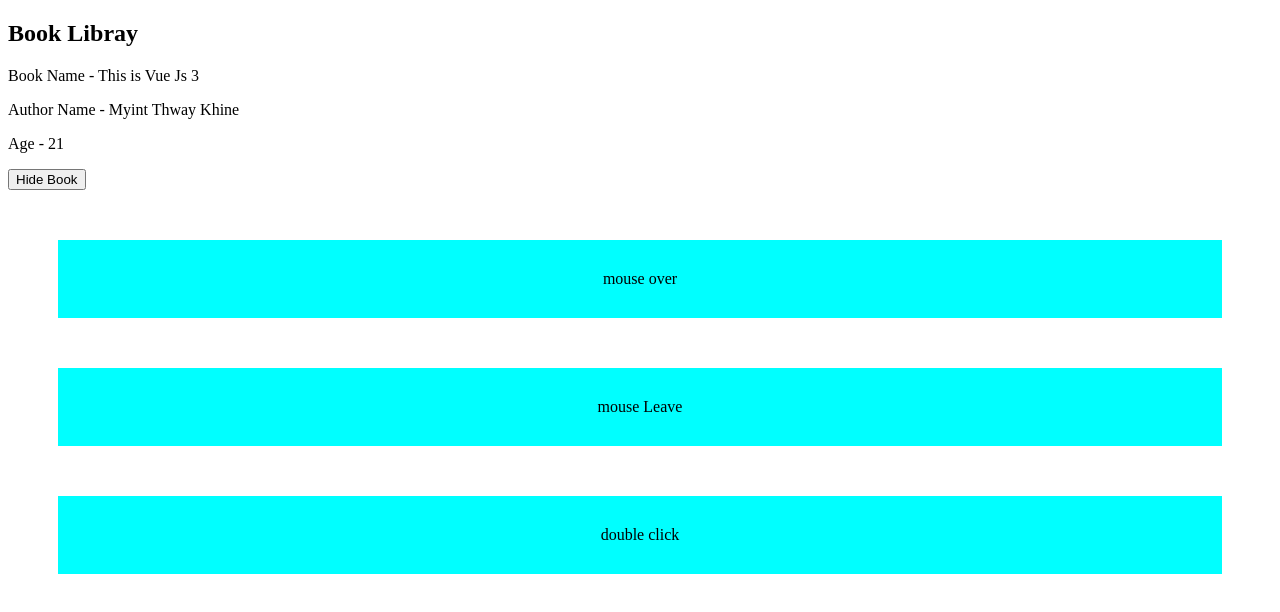
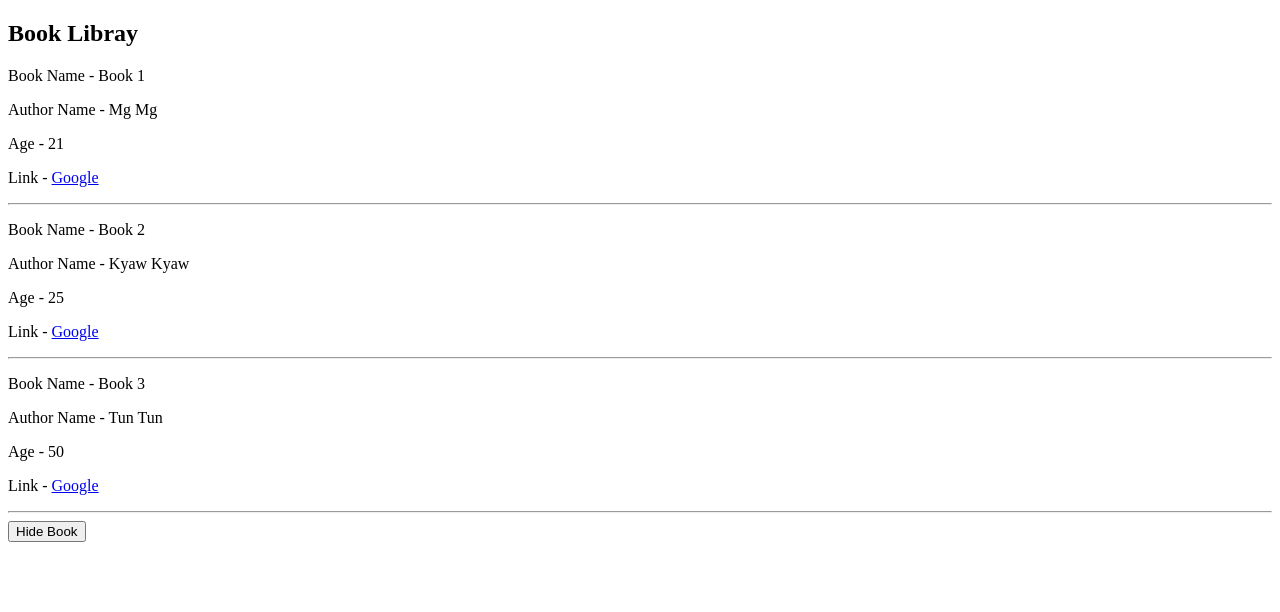
Before and after one commit to r1d3rzz/Vue3_BasicCDN, a plain HTML site: page index.html in a window 1280 px wide. Drawn offline with nearby package versions, Linux system fonts and the light colour scheme.

Commit message:
for loop (v-for) and v-bind:href (:href)

```diff
--- a/app.js
+++ b/app.js
@@ -3,9 +3,28 @@ const app = Vue.createApp({
 
   data() {
     return {
-      title: "This is Vue Js 3",
-      author: "Myint Thway Khine",
-      age: 21,
+      books: [
+        {
+          title: "Book 1",
+          author: "Mg Mg",
+          age: 21,
+          link: "https://www.google.com",
+        },
+
+        {
+          title: "Book 2",
+          author: "Kyaw Kyaw",
+          age: 25,
+          link: "https://www.google.com",
+        },
+
+        {
+          title: "Book 3",
+          author: "Tun Tun",
+          age: 50,
+          link: "https://www.google.com",
+        },
+      ],
       showBook: true,
     };
   },
@@ -14,18 +33,6 @@ const app = Vue.createApp({
     increaseAge() {
       this.age++;
     },
-
-    mouseoverHandler(event, data) {
-      console.log("mouserover is working", "( Event " + event.type + ")", data);
-    },
-
-    mouseleaveHandler() {
-      console.log("mouseleave is working");
-    },
-
-    doubleclickHandler() {
-      console.log("doubleclick is working");
-    },
   },
 });
 
--- a/index.html
+++ b/index.html
@@ -19,21 +19,18 @@
     <div id="app">
       <h2>Book Libray</h2>
       <div v-if="showBook">
-        <p>Book Name - {{title}}</p>
-        <p>Author Name - {{author}}</p>
-        <p>Age - {{age}}</p>
+        <div v-for="book in books">
+          <p>Book Name - {{book.title}}</p>
+          <p>Author Name - {{book.author}}</p>
+          <p>Age - {{book.age}}</p>
+          <p>Link - <a :href="book.link">Google</a></p>
+          <hr />
+        </div>
       </div>
       <button @click="showBook=!showBook">
         <span v-if="showBook">Hide Book</span>
         <span v-if="!showBook">Show Book</span>
       </button>
-
-      <!--mouseoverHandler($event,'Event') more than one add manually $event parameter-->
-      <div class="box" @mouseover="mouseoverHandler($event,'Event')">
-        mouse over
-      </div>
-      <div class="box" @mouseleave="mouseleaveHandler">mouse Leave</div>
-      <div class="box" @dblclick="doubleclickHandler">double click</div>
     </div>
 
     <script src="app.js"></script>
```
